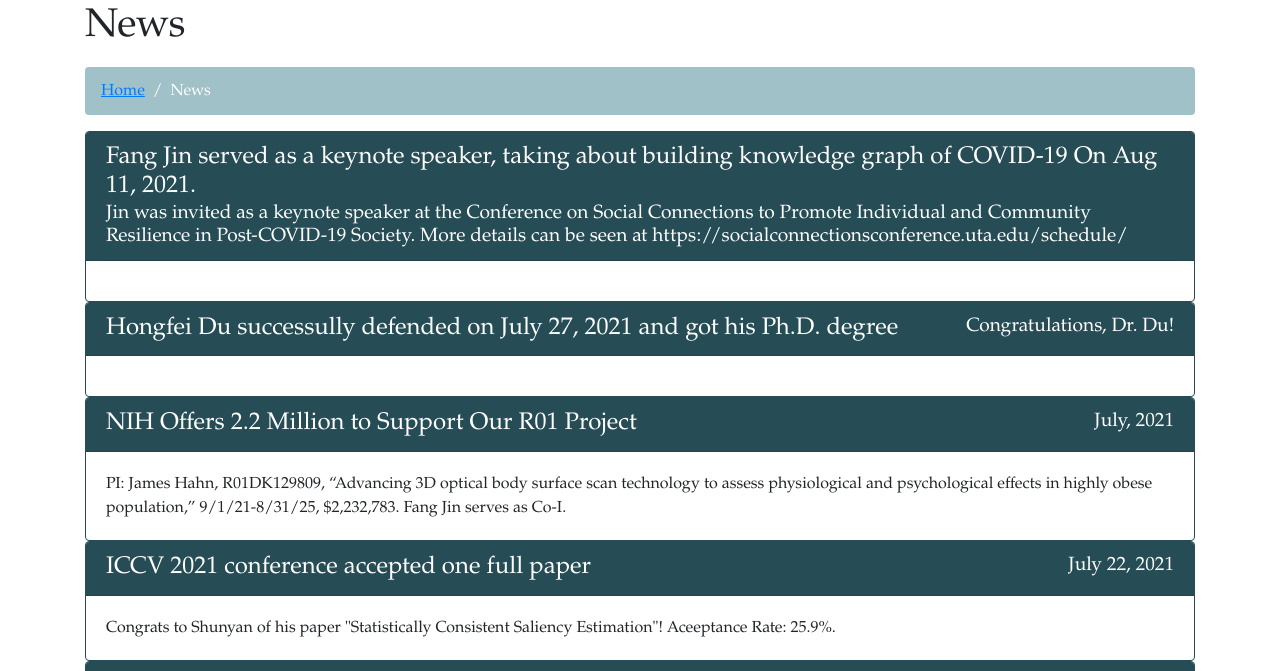
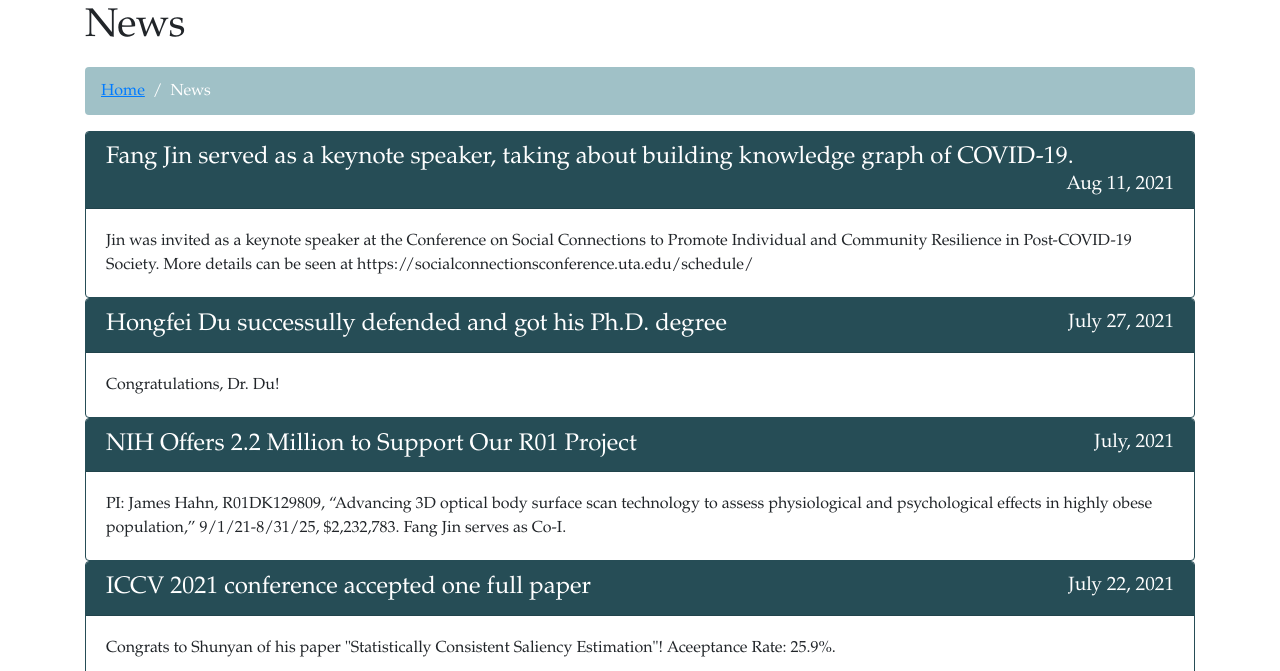
Before and after one commit to fangjin/fangjinlab, a plain HTML site: page news.html in a window 1280 px wide. Shown: the part 82-753 px from the top of the page. Drawn offline with Linux system fonts and the light colour scheme.

Commit message:
update news

```diff
--- a/news.html
+++ b/news.html
@@ -107,13 +107,13 @@
 			<div class="row">
 				<div class="col-lg-12 mb-12">
 					<div class="card h-100">
-						<h4 class="card-header">Fang Jin served as a keynote speaker, taking about building knowledge graph of COVID-19 On Aug 11, 2021.
-							<small style="float: right">Jin was invited as a keynote speaker at
+						<h4 class="card-header">Fang Jin served as a keynote speaker, taking about building knowledge graph of COVID-19.
+							<small style="float: right">Aug 11, 2021
+							</small>
+						</h4>
+						<div class="card-body"><p class="card-text"> Jin was invited as a keynote speaker at
 								the Conference on Social Connections to Promote Individual and Community Resilience in Post-COVID-19 Society.
 								More details can be seen at https://socialconnectionsconference.uta.edu/schedule/
-							</small>
-						</h4>
-						<div class="card-body"><p class="card-text">
 
 							</div>
 					</div>
@@ -122,10 +122,10 @@
 			<div class="row">
 				<div class="col-lg-12 mb-12">
 					<div class="card h-100">
-						<h4 class="card-header">Hongfei Du successully defended on July 27, 2021 and got his Ph.D. degree
-							<small style="float: right">Congratulations, Dr. Du! </small>
+						<h4 class="card-header">Hongfei Du successully defended and got his Ph.D. degree
+							<small style="float: right">July 27, 2021</small>
 						</h4>
-						<div class="card-body"><p class="card-text">
+						<div class="card-body"><p class="card-text">Congratulations, Dr. Du!
 
 							</div>
 					</div>
```
